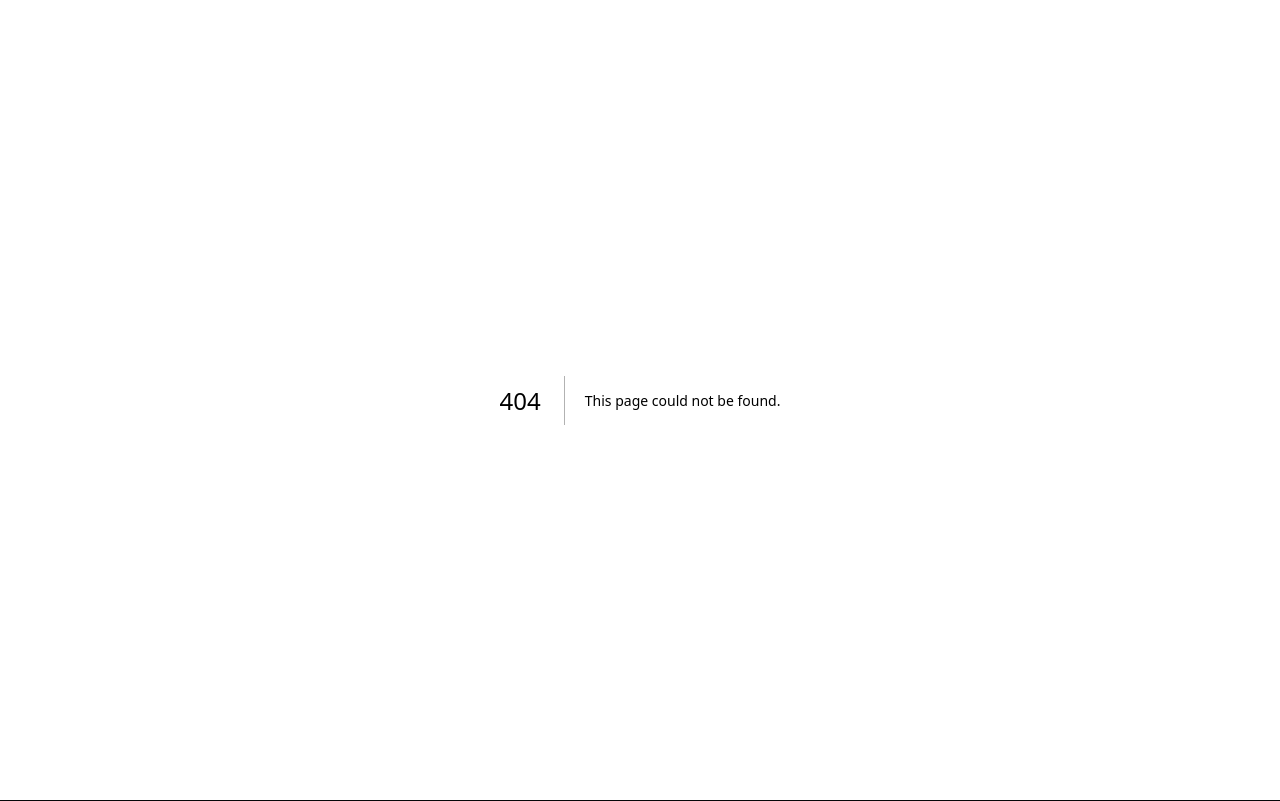
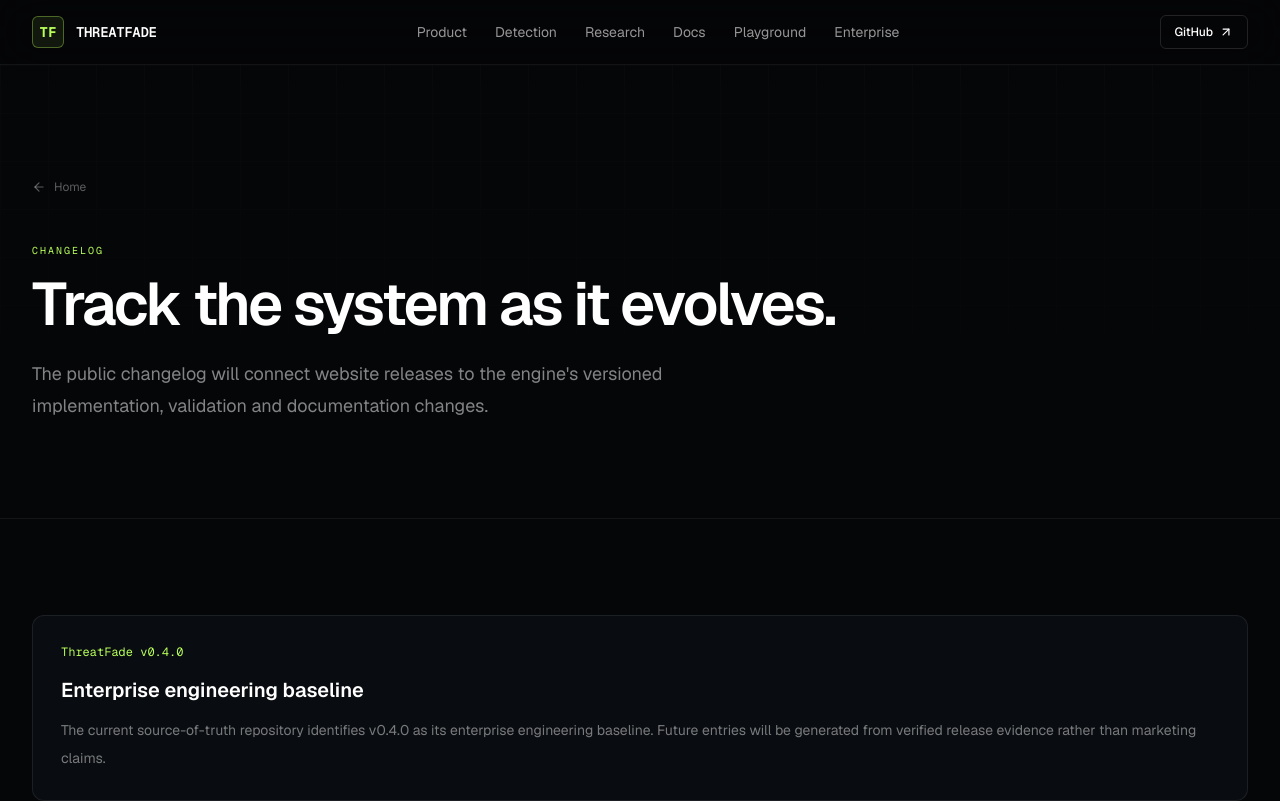
Before and after one commit to LloydCoder/tinlance-threatfade-web, a Next.js app: page /changelog in a window 1280 px wide. Before the commit this address had no page. Shown: the top 801 px of the page. Built offline with nearby package versions, Linux system fonts and the light colour scheme.

Commit message:
feat(changelog): establish release history route

```diff
--- /dev/null
+++ b/app/changelog/page.tsx
@@ -0,0 +1,6 @@
+import { PageShell } from "@/components/layout/page-shell";
+import { siteConfig } from "@/config/site";
+
+export default function ChangelogPage() {
+  return <PageShell eyebrow="Changelog" title="Track the system as it evolves." description="The public changelog will connect website releases to the engine's versioned implementation, validation and documentation changes."><div className="rounded-xl border border-white/8 bg-[#090c10] p-7"><div className="font-mono text-xs text-[#b8ff5a]">ThreatFade v{siteConfig.version}</div><h2 className="mt-4 text-xl font-semibold">Enterprise engineering baseline</h2><p className="mt-3 text-sm leading-7 text-white/45">The current source-of-truth repository identifies v0.4.0 as its enterprise engineering baseline. Future entries will be generated from verified release evidence rather than marketing claims.</p></div></PageShell>;
+}
```
